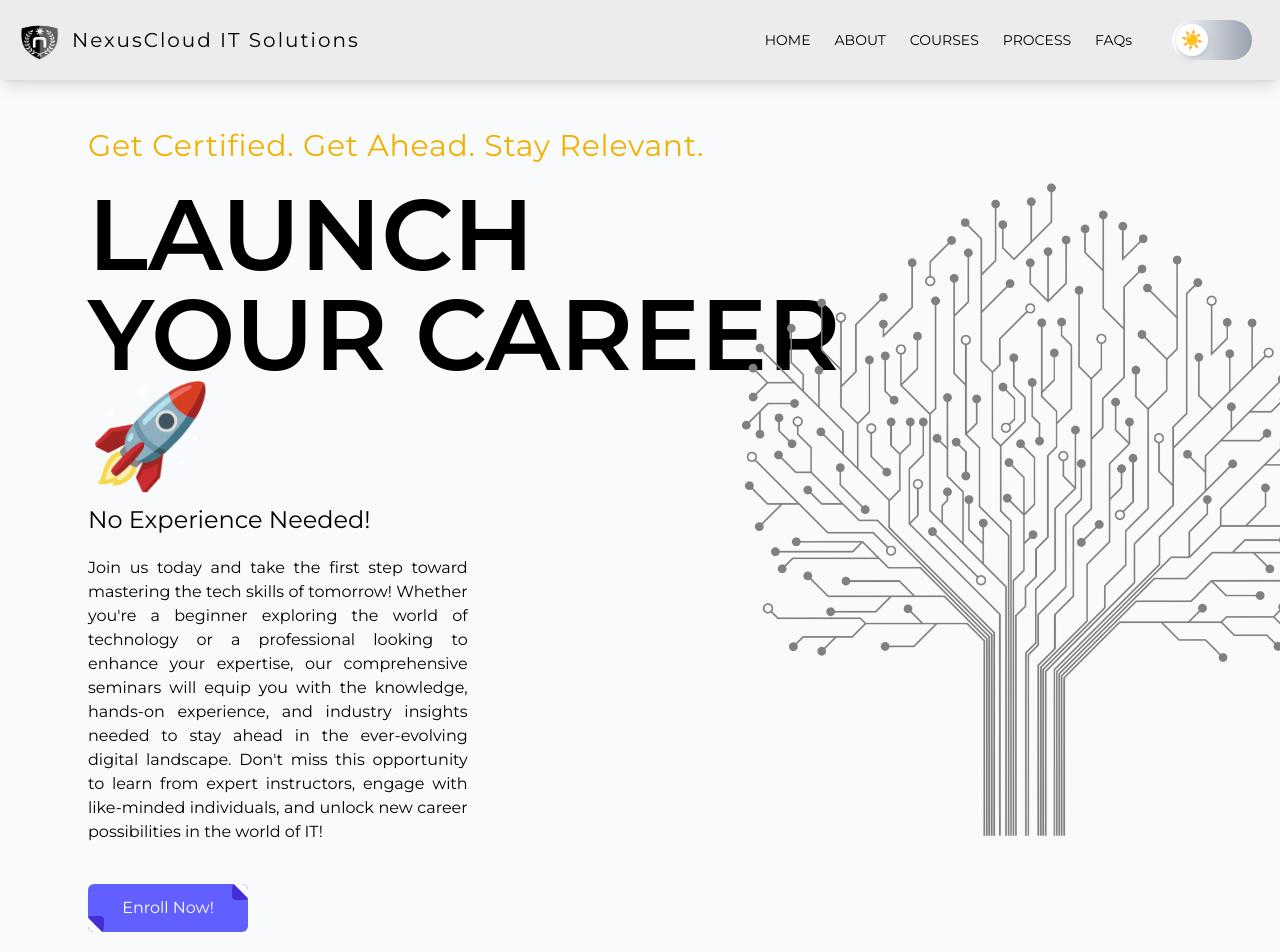
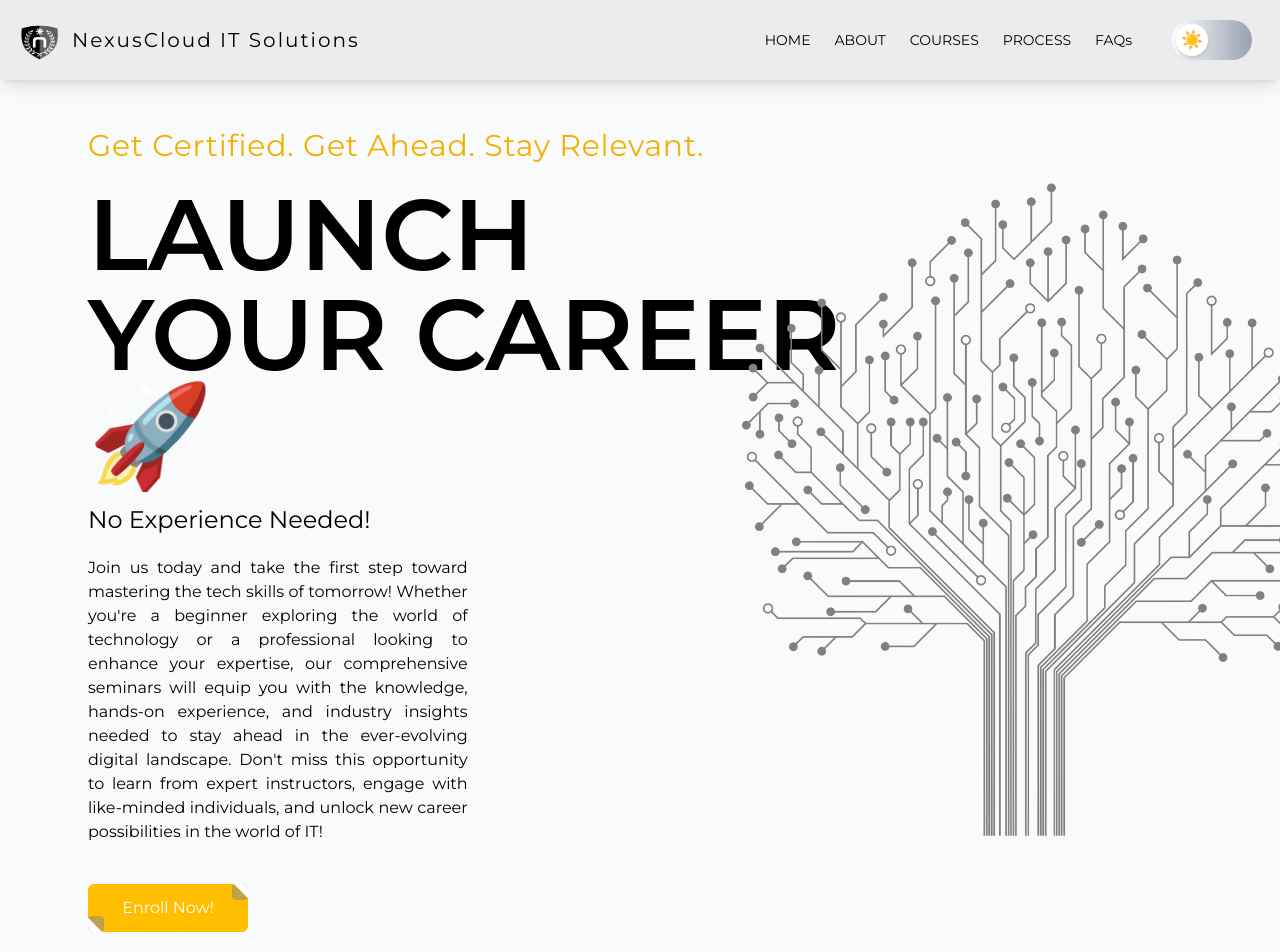
Before and after one commit to JesnerPerillo/NexusCloud-1, a React (Vite) app in the folder nexus-cloud-website/: page / in a window 1280 px wide. Shown: the top 952 px of the page. Built offline with nearby package versions, Linux system fonts and the light colour scheme.

Commit message:
Adjusted the color

```diff
--- a/nexus-cloud-website/src/Components/ContentLandingPage.jsx
+++ b/nexus-cloud-website/src/Components/ContentLandingPage.jsx
@@ -39,21 +39,21 @@ export default function ContentLandingPage() {
                 No Experience Needed!
                 </h2>
                 <p className="text text-white w-full mt-5 text-justify sm:w-1/2">{`Join us today and take the first step toward mastering the tech skills of tomorrow! Whether you're a beginner exploring the world of technology or a professional looking to enhance your expertise, our comprehensive seminars will equip you with the knowledge, hands-on experience, and industry insights needed to stay ahead in the ever-evolving digital landscape. Don't miss this opportunity to learn from expert instructors, engage with like-minded individuals, and unlock new career possibilities in the world of IT!`}</p>
-                <button className="relative w-40 mt-10 flex items-center px-6 py-3 overflow-hidden font-medium transition-all bg-indigo-500 rounded-md group hover:cursor-pointer">
-                <span className="absolute top-0 right-0 inline-block w-4 h-4 transition-all duration-500 ease-in-out bg-indigo-700 rounded group-hover:-mr-4 group-hover:-mt-4">
+                <button className="relative w-40 mt-10 flex items-center px-6 py-3 overflow-hidden font-medium transition-all bg-[#ffbe00] rounded-md group hover:cursor-pointer">
+                <span className="absolute top-0 right-0 inline-block w-4 h-4 transition-all duration-500 ease-in-out bg-[#bfa149] rounded group-hover:-mr-4 group-hover:-mt-4">
                     <span
                     className="absolute top-0 right-0 w-5 h-5 rotate-45 translate-x-1/2 -translate-y-1/2 bg-white"
                     ></span>
                 </span>
                 <span
-                    className="absolute bottom-0 rotate-180 left-0 inline-block w-4 h-4 transition-all duration-500 ease-in-out bg-indigo-700 rounded group-hover:-ml-4 group-hover:-mb-4"
+                    className="absolute bottom-0 rotate-180 left-0 inline-block w-4 h-4 transition-all duration-500 ease-in-out bg-[#bfa149] rounded group-hover:-ml-4 group-hover:-mb-4"
                 >
                     <span
                     className="absolute top-0 right-0 w-5 h-5 rotate-45 translate-x-1/2 -translate-y-1/2 bg-white"
                     ></span>
                 </span>
                 <span
-                    className="absolute bottom-0 left-0 w-full h-full transition-all duration-500 ease-in-out delay-200 -translate-x-full bg-indigo-600 rounded-md group-hover:translate-x-0"
+                    className="absolute bottom-0 left-0 w-full h-full transition-all duration-500 ease-in-out delay-200 -translate-x-full bg-[#f4ca4f] rounded-md group-hover:translate-x-0"
                 ></span>
                 <span
                     className="relative w-full text-center text-white transition-colors duration-200 ease-in-out group-hover:text-white"
--- a/nexus-cloud-website/src/Routes/AboutNexus.jsx
+++ b/nexus-cloud-website/src/Routes/AboutNexus.jsx
@@ -105,7 +105,7 @@ export default function AboutNexus() {
         </div>
       </div>
       <div className="w-full text-center mt-20 p-0 text-white pr-0 sm:w-1/2 sm:p-10 sm:pr-20 sm:text-right mt-10">
-        <h1 className="text-[4rem] oswald-bold sm:text-[5rem] text">WHO <span className="text-[#f4ca4f] oswald-bold">WE</span> ARE</h1>
+        <h1 className="text-[4rem] oswald-bold sm:text-[5rem] text-[#f4ca4f]">WHO WE ARE</h1>
         <p className="text text-lg px-5 text-justify leading-7 montserrat-semibold sm:text-lg">We are a team of dedicated <span className="text-[#f4ca4f]">IT professionals and educators</span> committed to empowering individuals with practical, job-ready skills in Information Technology. With a strong foundation in industry-leading certifications, we bridge the gap between learning and real-world application.<br /> <br />
 
         Our trainers are highly experienced and certified experts (MCT, CCNA, CCNP, MCSE, AWS, VCP, Citrix) with <span className="text-[#f4ca4f]">over 20 years of experience</span> in finance, retail, managed services, and government sectors. We believe in accessible, hands-on training that prepares students not just to pass exams, but to excel in their careers.<br /> <br/>
@@ -119,7 +119,7 @@ export default function AboutNexus() {
         <div className="w-full h-auto flex flex-col justify-between relative mt-0 px-5 p-0 sm:w-full sm:h-auto sm:flex-row sm:px-20 gap-20 p-5 mt-50">
           <div className="absolute flex blur drop-shadow-2xl mx-0 rounded-xl sm:mx-10"></div>
           <div className="w-full text-white z-20 sm:w-1/2">
-            <h1 className="text-[4rem] text-center oswald-bold text-[#f4ca4f] sm:text-[5rem]">WHAT <span className="text oswald-bold">WE</span> DO</h1>
+            <h1 className="text-[4rem] text-center oswald-bold text-[#f4ca4f] sm:text-[5rem]">WHAT WE DO</h1>
             <p className="text-lg text-justify text montserrat-semibold">We are a team of dedicated IT professionals and educators committed to empowering individuals with practical, job-ready skills in Information Technology. With a strong foundation in industry-leading certifications, we bridge the gap between learning and real-world application.<br /><br />
 
             Our trainers are highly experienced and certified experts (MCT, CCNA, CCNP, MCSE, AWS, VCP, Citrix) with over 20 years of experience in finance, retail, managed services, and government sectors. <br /><br />
@@ -160,7 +160,7 @@ export default function AboutNexus() {
           </div>
         </div>
       <div className="w-full con pt-40 flex flex-col items-center text-white">
-        <h1 className="text-4xl text oswald-bold sm:text-[6rem]">CORE PRINCIPLES</h1>
+        <h1 className="text-4xl text-[#f4ca4f] oswald-bold sm:text-[6rem]">CORE PRINCIPLES</h1>
         <div className="flex w-full items-center flex-col justify-center p-5 mt-10 gap-5 sm:flex-row sm:gap-0">
           <div className="w-full h-[35rem] relative flex justify-center items-center hover:cursor-pointer group sm:w-1/3" style={{ backgroundImage: `url(${VisionImg})`}} onClick={handleToggle}>
             <div className={`absolute inset-0 bg-black transition-opacity duration-500 ${isActive ? "opacity-70" : "opacity-40"} group-hover:opacity-70`}></div>
--- a/nexus-cloud-website/src/Routes/Courses.jsx
+++ b/nexus-cloud-website/src/Routes/Courses.jsx
@@ -94,9 +94,6 @@ export default function Courses() {
                     <h1 className="text-xl montserrat-bold sm:text-6xl">{courses[index].title}</h1>
                     <hr className="w-1/2 border-t-8 text-yellow-500 mt-2"></hr>
                     <p className="mt-2 w-full montserrat-semibold text-sm sm:max-w-md sm:text-sm">{courses[index].description}</p>
-                    <button className="absolute right-30 bottom-2 px-6 py-2 bg-yellow-400 text-black font-bold rounded-lg hover:bg-yellow-500 hover:cursor-pointer sm:bottom-10 sm:right-20">
-                      REGISTER NOW
-                    </button>
                   </div>
                 </motion.div>
               </div>
```
